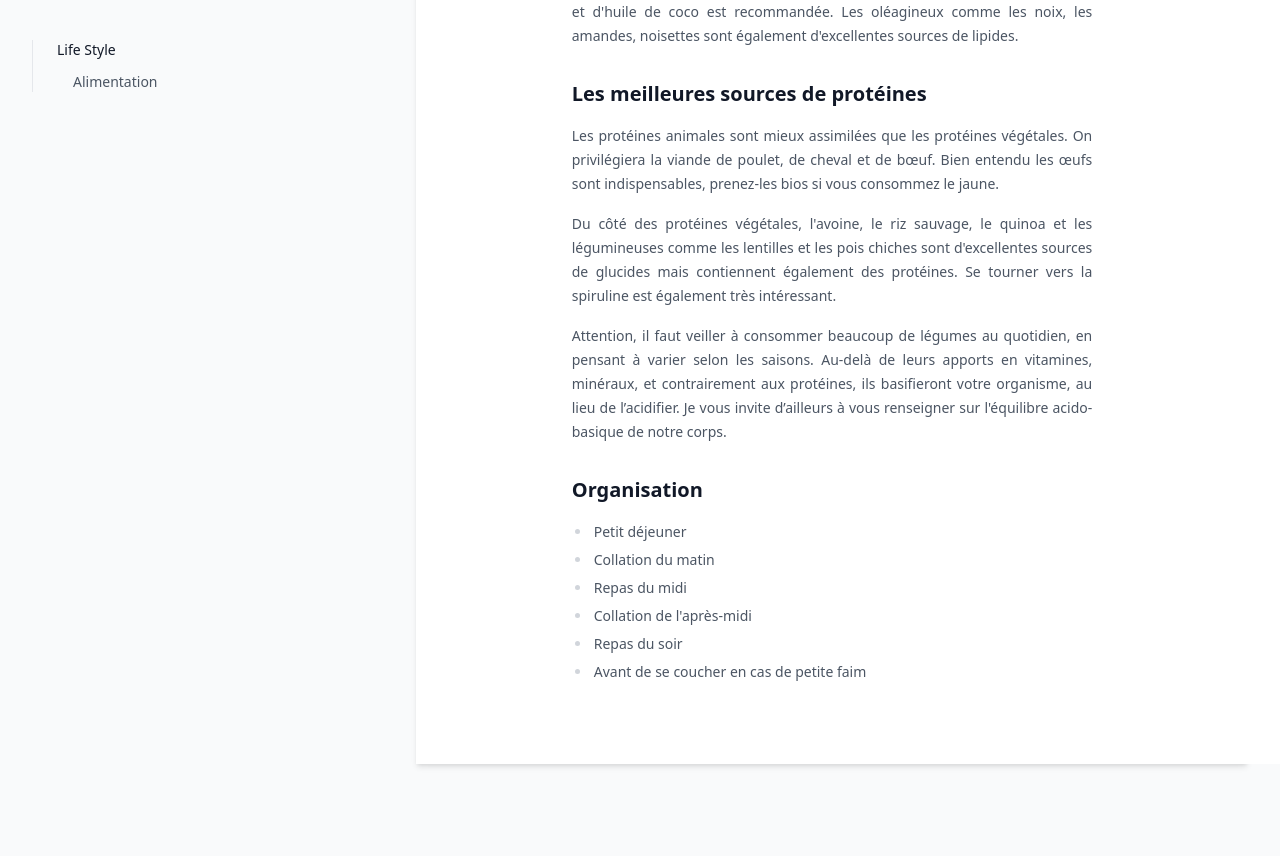
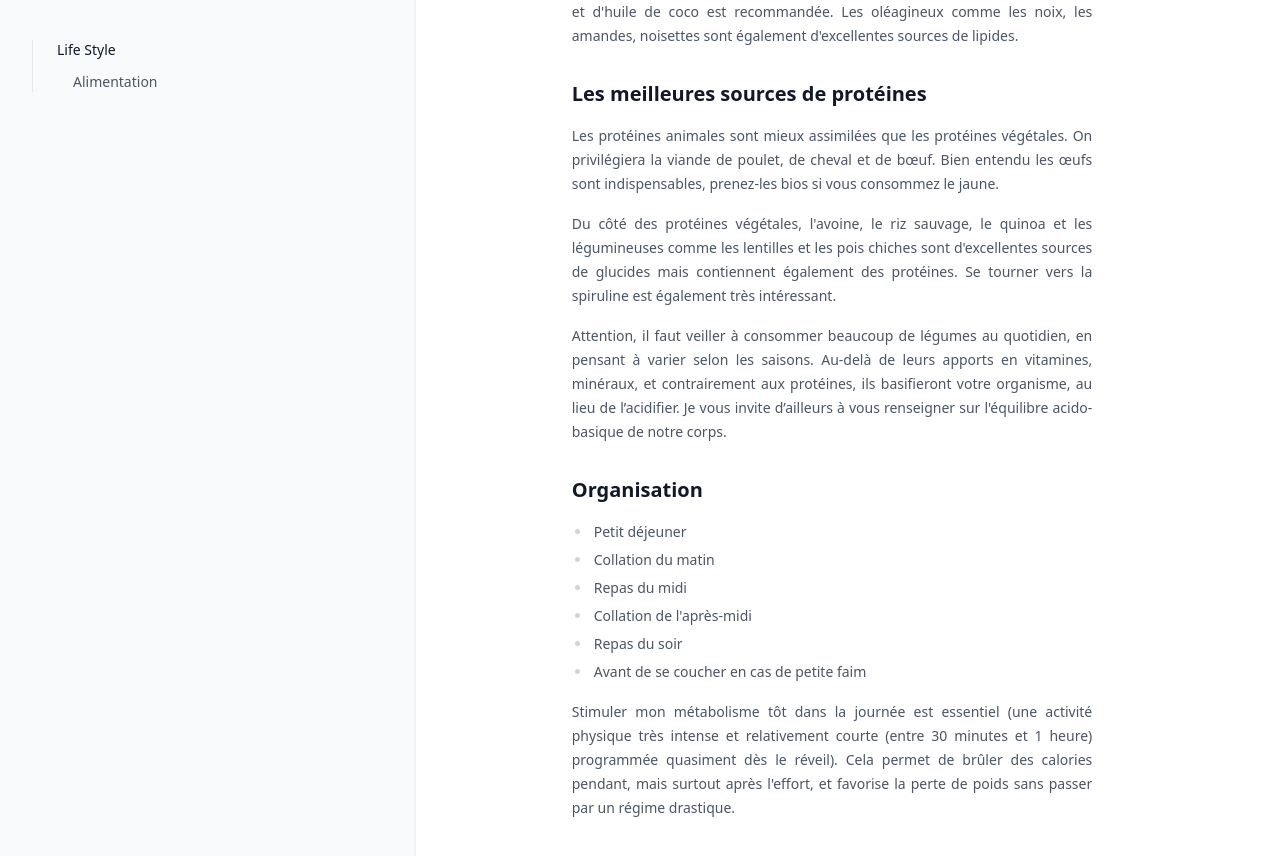
Before and after one commit to greglejeune/ebook, a Jekyll site: the page built from _life/2021-11-01-gto.md, in a window 1280 px wide and 900 px high, scrolled down 1744 px. Shown: the top 856 px of the window. Built offline with Jekyll 4.4.1, drawn with Linux system fonts in a browser that asks for light colours.

Commit message:
Update 2021-11-01-gto.md

```diff
--- a/_life/2021-11-01-gto.md
+++ b/_life/2021-11-01-gto.md
@@ -81,3 +81,7 @@ Attention, il faut veiller à consommer beaucoup de légumes au quotidien, en pe
   <li>Repas du soir</li>
   <li>Avant de se coucher en cas de petite faim</li>
 </ul>
+
+<p style="text-align: justify;">
+  Stimuler mon métabolisme tôt dans la journée est essentiel (une activité physique très intense et relativement courte (entre 30 minutes et 1 heure) programmée quasiment dès le réveil). Cela permet de brûler des calories pendant, mais surtout après l'effort, et favorise la perte de poids sans passer par un régime drastique.
+</p>
```
